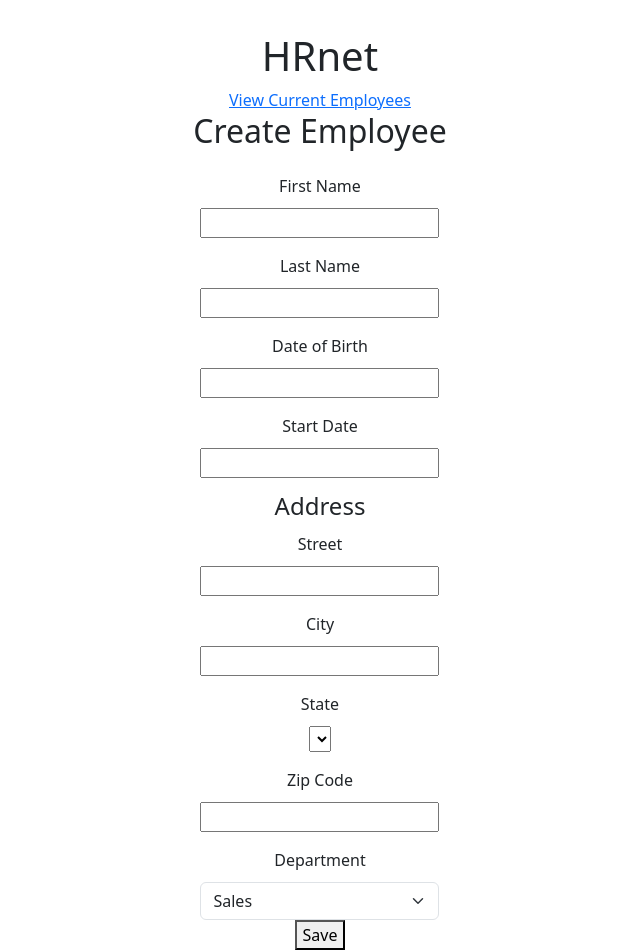
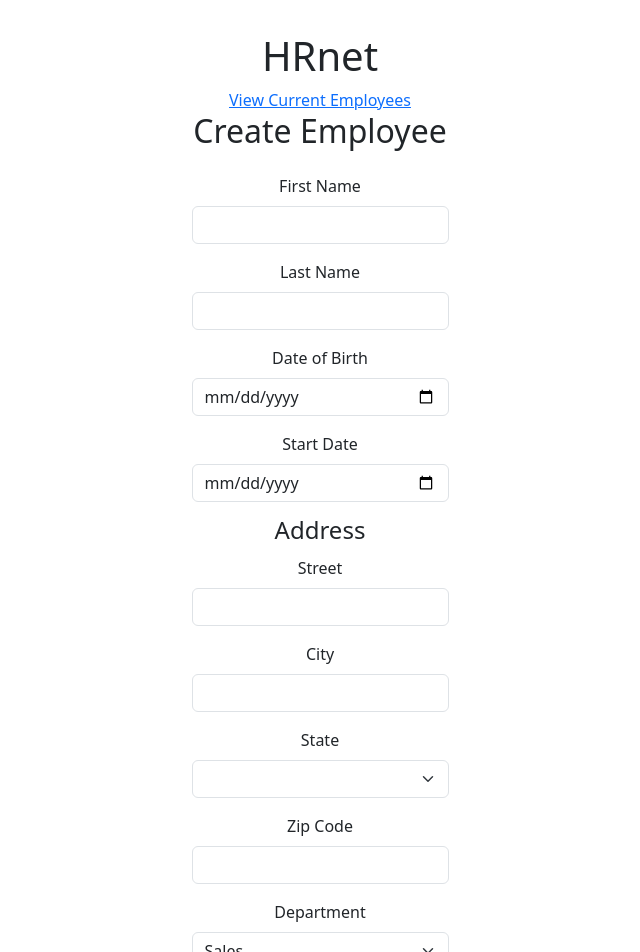
Before and after one commit to Kasia307584/wealth_health-hr-app--frontend, a React (Vite) app: page / in a window 1280 px wide. Shown: the top 952 px of the page, without its empty margins (320-960 px from the left). Built offline with nearby package versions, Linux system fonts and the light colour scheme.

Commit message:
Form elements updated to React-Bootstrap

```diff
--- a/src/pages/employee/EmployeeView.jsx
+++ b/src/pages/employee/EmployeeView.jsx
@@ -1,5 +1,6 @@
 import { Link } from "react-router-dom";
 import Form from "react-bootstrap/Form";
+import Button from "react-bootstrap/Button";
 
 export default function Employee() {
   return (
@@ -10,46 +11,56 @@ export default function Employee() {
       <div className="container">
         <Link to="employee-list">View Current Employees</Link>
         <h2>Create Employee</h2>
-        <form action="#" id="create-employee">
-          <label htmlFor="first-name">First Name</label>
-          <input type="text" id="first-name" />
-
-          <label htmlFor="last-name">Last Name</label>
-          <input type="text" id="last-name" />
-
-          <label htmlFor="date-of-birth">Date of Birth</label>
-          <input id="date-of-birth" type="text" />
-
-          <label htmlFor="start-date">Start Date</label>
-          <input id="start-date" type="text" />
+        <Form>
+          <Form.Group controlId="firstName">
+            <Form.Label>First Name</Form.Label>
+            <Form.Control type="text" />
+          </Form.Group>
+          <Form.Group controlId="lastName">
+            <Form.Label>Last Name</Form.Label>
+            <Form.Control type="text" />
+          </Form.Group>
+          <Form.Group controlId="dateOfBirth">
+            <Form.Label>Date of Birth</Form.Label>
+            <Form.Control type="date" />
+          </Form.Group>
+          <Form.Group controlId="satrtDate">
+            <Form.Label>Start Date</Form.Label>
+            <Form.Control type="date" />
+          </Form.Group>
 
           <fieldset className="address">
             <legend>Address</legend>
-
-            <label htmlFor="street">Street</label>
-            <input id="street" type="text" />
-
-            <label htmlFor="city">City</label>
-            <input id="city" type="text" />
-
-            <label htmlFor="state">State</label>
-            <select name="state" id="state"></select>
-
-            <label htmlFor="zip-code">Zip Code</label>
-            <input id="zip-code" type="number" />
+            <Form.Group controlId="street">
+              <Form.Label>Street</Form.Label>
+              <Form.Control type="text" />
+            </Form.Group>
+            <Form.Group controlId="city">
+              <Form.Label>City</Form.Label>
+              <Form.Control type="text" />
+            </Form.Group>
+            <Form.Group controlId="state">
+              <Form.Label>State</Form.Label>
+              <Form.Select></Form.Select>
+            </Form.Group>
+            <Form.Group controlId="zipCode">
+              <Form.Label>Zip Code</Form.Label>
+              <Form.Control type="number" />
+            </Form.Group>
           </fieldset>
 
-          <label htmlFor="department">Department</label>
-          <Form.Select aria-label="Select department" name="department">
-            <option>Sales</option>
-            <option>Marketing</option>
-            <option>Engineering</option>
-            <option>Human Resources</option>
-            <option>Legal</option>
-          </Form.Select>
-        </form>
-
-        <button>Save</button>
+          <Form.Group controlId="department">
+            <Form.Label>Department</Form.Label>
+            <Form.Select aria-label="Select department" name="department">
+              <option value="sales">Sales</option>
+              <option value="marketing">Marketing</option>
+              <option value="engineering">Engineering</option>
+              <option value="human resources">Human Resources</option>
+              <option value="legal">Legal</option>
+            </Form.Select>
+          </Form.Group>
+          <Button type="submit">Save</Button>
+        </Form>
       </div>
       <div id="confirmation" className="modal">
         Employee Created!
```
